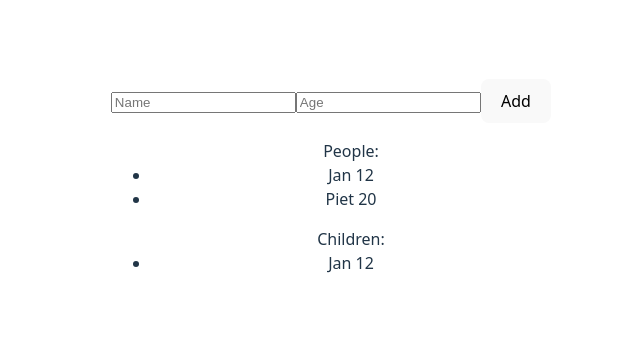
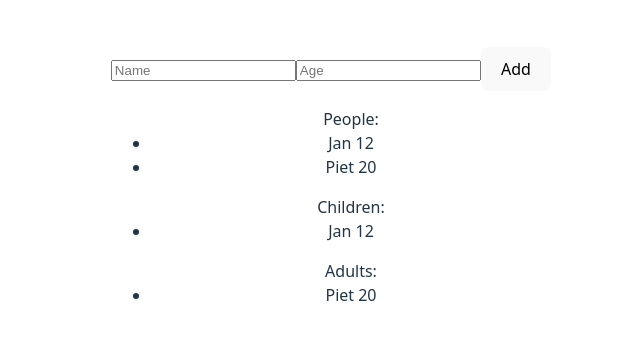
Before and after one commit to racoonamatatas/computedproperties, a Vue app: page / in a window 1280 px wide. Shown: the part 215-554 px from the top of the page, without its empty margins (309-949 px from the left). Built offline with nearby package versions, Linux system fonts and the light colour scheme.

Commit message:
feat: Display computed adults array

```diff
--- a/src/App.vue
+++ b/src/App.vue
@@ -11,6 +11,10 @@
     <ul>
         Children:
         <li v-for="(child, index) in children" :key="index">{{ child.name }} {{ child.age }}</li>
+    </ul>
+    <ul>
+        Adults:
+        <li v-for="(adult, index) in adults" :key="index">{{ adult.name }} {{ adult.age }}</li>
     </ul>
 </template>
 
@@ -34,6 +38,13 @@ const addPerson = () => {
     newAge.value = null;
 };
 
+const isAdult = person => {
+    return person.age >= 18;
+};
+
 // Computed array of children in the people array.
-const children = computed(() => people.value.filter(person => person.age < 18));
+const children = computed(() => people.value.filter(person => !isAdult(person)));
+
+// Computed array of adults in the people array.
+const adults = computed(() => people.value.filter(isAdult));
 </script>
```
